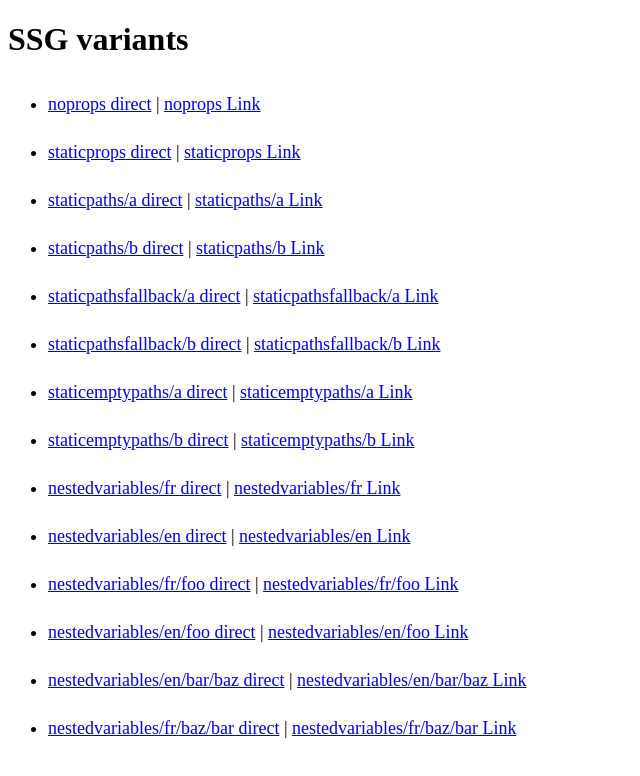
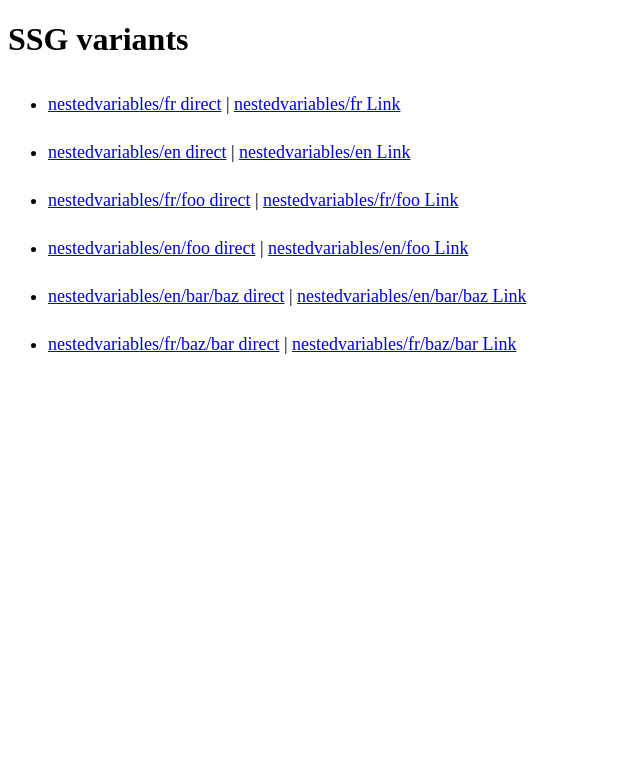
Before and after one commit to jeantil/next-bugs, a Next.js app: page / in a window 1280 px wide. Shown: the top 776 px of the page, without its empty margins (0-640 px from the left). Built offline with nearby package versions, Linux system fonts and the light colour scheme.

Commit message:
try to remove noise

```diff
--- a/src/Nav.jsx
+++ b/src/Nav.jsx
@@ -3,14 +3,6 @@ import Link from "next/link";
 
 export const Nav = () => {
   const cases = [
-    "noprops",
-    "staticprops",
-    "staticpaths/a",
-    "staticpaths/b",
-    "staticpathsfallback/a",
-    "staticpathsfallback/b",
-    "staticemptypaths/a",
-    "staticemptypaths/b",
     "nestedvariables/fr",
     "nestedvariables/en",
     "nestedvariables/fr/foo",
```
